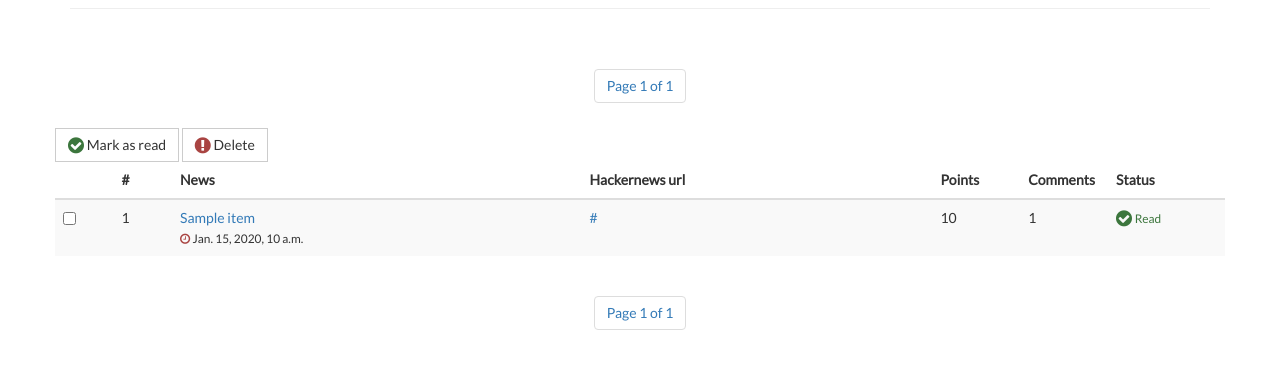
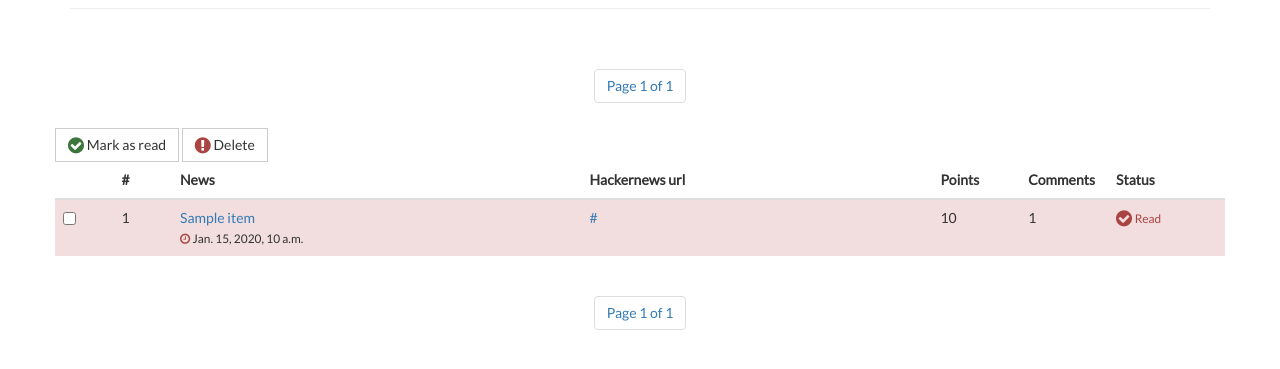
Before and after one commit to dbajpeyi/hackernews-clone, a Django app: page /news/ in a window 1280 px wide. Shown: the part 156-525 px from the top of the page. Run offline with Django 3.2, Linux system fonts and the light colour scheme; a user stored in the database is signed in; tables that the repository leaves empty hold one stand-in row (values such as "Sample post"); parts of the project's set-up code (start-up, migrations or seed data) failed here and were passed over; some libraries are stand-ins or nearby versions.

Commit message:
mark read as danger

```diff
--- a/project/news/templates/news/home.html
+++ b/project/news/templates/news/home.html
@@ -44,7 +44,7 @@
                 <button type="submit" class="btn btn-default" name="delete">
                   <i class="fa fa-exclamation-circle fa-lg text-danger"></i> Delete
                 </button>
-                <table class="table table-bordred table-striped">
+                <table class="table table-bordred">
                 <thead>
                   <th style="width:5%;"></th>
                   <th style="width:5%;">#</th>
@@ -56,6 +56,25 @@
                 </thead>
                 <tbody>
                 {% for item in items %}
+                  {% if item.is_read %}
+                  <tr class="danger">
+                     <td><input type="checkbox" name="item_id" value="{{item.ext_id}}" /></td>
+                     <td>{{forloop.counter}}</td>
+                     <td><a href="{{item.item.url}}">{{item.item.title}}</a><br>
+                       <small class="text-default">
+                         <i class="fa fa-clock-o text-danger"></i> {{item.item.posted_on}}
+                       </small>
+                     </td>
+                     <td> <a href="{{item.item.hacker_news_url}}">{{item.item.hacker_news_url}}</td>
+                     <td> {{item.item.points}}</td>
+                     <td> {{item.item.comments}}</td>
+                     {% if item.is_read %}
+                      <td class="text-danger"><i class="fa fa-check-circle fa-lg"></i> <small>Read</small></td>
+                     {% else %}
+                      <td class="text-primary"><i class="fa fa-exclamation-circle fa-lg"></i> <small>Not read!</small></td>
+                     {% endif %}
+                  </tr>
+                  {% else %}
                   <tr>
                      <td><input type="checkbox" name="item_id" value="{{item.ext_id}}" /></td>
                      <td>{{forloop.counter}}</td>
@@ -68,11 +87,12 @@
                      <td> {{item.item.points}}</td>
                      <td> {{item.item.comments}}</td>
                      {% if item.is_read %}
-                      <td class="text-success"><i class="fa fa-check-circle fa-lg"></i> <small>Read</small></td>
+                      <td class="text-danger"><i class="fa fa-check-circle fa-lg"></i> <small>Read</small></td>
                      {% else %}
-                      <td class="text-primary"><i class="fa fa-exclamation-circle fa-lg"></i> <small>Not read!</small></td>
+                      <td class="text-success"><i class="fa fa-exclamation-circle fa-lg"></i> <small>New</small></td>
                      {% endif %}
                   </tr>
+                  {% endif %}
                 {% endfor %}
                 </tbody>
                 </table>
```
